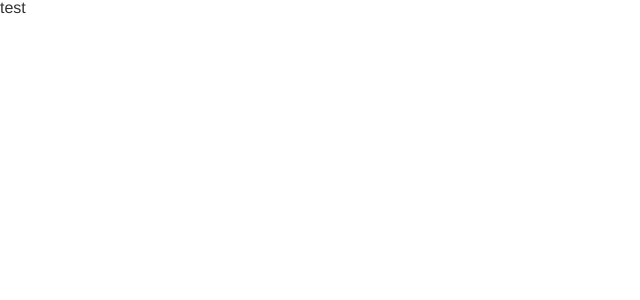
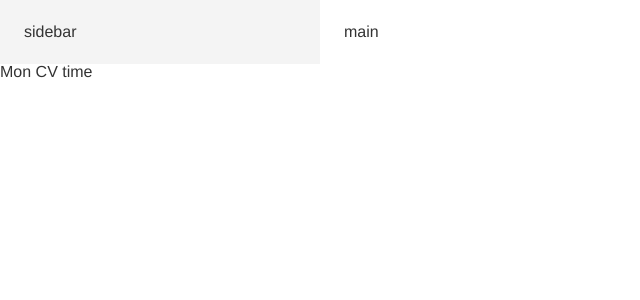
Before and after one commit to Cide74/cv_v1, a React (Create React App) app: page / in a window 1280 px wide. Shown: the top 300 px of the page, without its empty margins (0-640 px from the left). Built offline with nearby package versions, Linux system fonts and the light colour scheme.

Commit message:
complément css

```diff
--- a/src/components/App/App.js
+++ b/src/components/App/App.js
@@ -3,7 +3,19 @@ import './App.scss';
 function App() {
   return (
     <div className="App">
-      test
+
+      <div className="grid__container">
+
+        <div className="sidebar">
+          sidebar
+        </div>
+
+        <div className="main">
+          main
+        </div>
+
+      </div>
+      Mon CV time
       {/** react, material ui, react-html2pdf */}
       {/** variable css */}
 
--- a/src/components/App/App.scss
+++ b/src/components/App/App.scss
@@ -3,12 +3,31 @@
 body {
     font-family: v.$global-font;
     font-weight: 200;
-    color: v.$text-colors;
-    background-color: v.$body-background-colors;
+    color: v.$text-color;
+    background-color: v.$body-background-color;
 }
 
 h1, h2, h3 {
     margin-bottom: v.$spacing-1;
     font-weight: 400;
-    color: v.$text-colors;
+    color: v.$text-color;
 }
+
+@media screen and (min-width:760px) {
+
+    .grid__container {
+        display: grid;
+        grid-template-columns: 1fr 3fr;
+    }
+}
+
+// layouts
+
+.sidebar {
+    padding: v.$spacing-4;
+    background-color: v.$sidebar-background-color;
+}
+
+.main {
+    padding: v.$spacing-4;
+}
--- a/src/styles/_vars.scss
+++ b/src/styles/_vars.scss
@@ -1,14 +1,14 @@
 // colors
 
-$body-background-colors: #FFF;
-$sidebar-background-colors: #F4F4F4;
-$text-colors: #333;
-$title-colors: #111;
-$date-colors: orange;
+$body-background-color: #FFF;
+$sidebar-background-color: #F4F4F4;
+$text-color: #333;
+$title-color: #111;
+$date-color: orange;
 
 // colors dack mode
 
-$icon-color: var($text-colors);
+$icon-color: var($text-color);
 $circle-color: #AAA;
 $circle-color-plain: #555;
 
@@ -25,3 +25,5 @@ $spacing-2: 0.8rem;
 $spacing-3: 1.2rem;
 $spacing-4: 1.5rem;
 $spacing-5: 2rem;
+
+// grids
```
Also changed, not shown: 1 other file (tests, documents, lock files or other folders).
